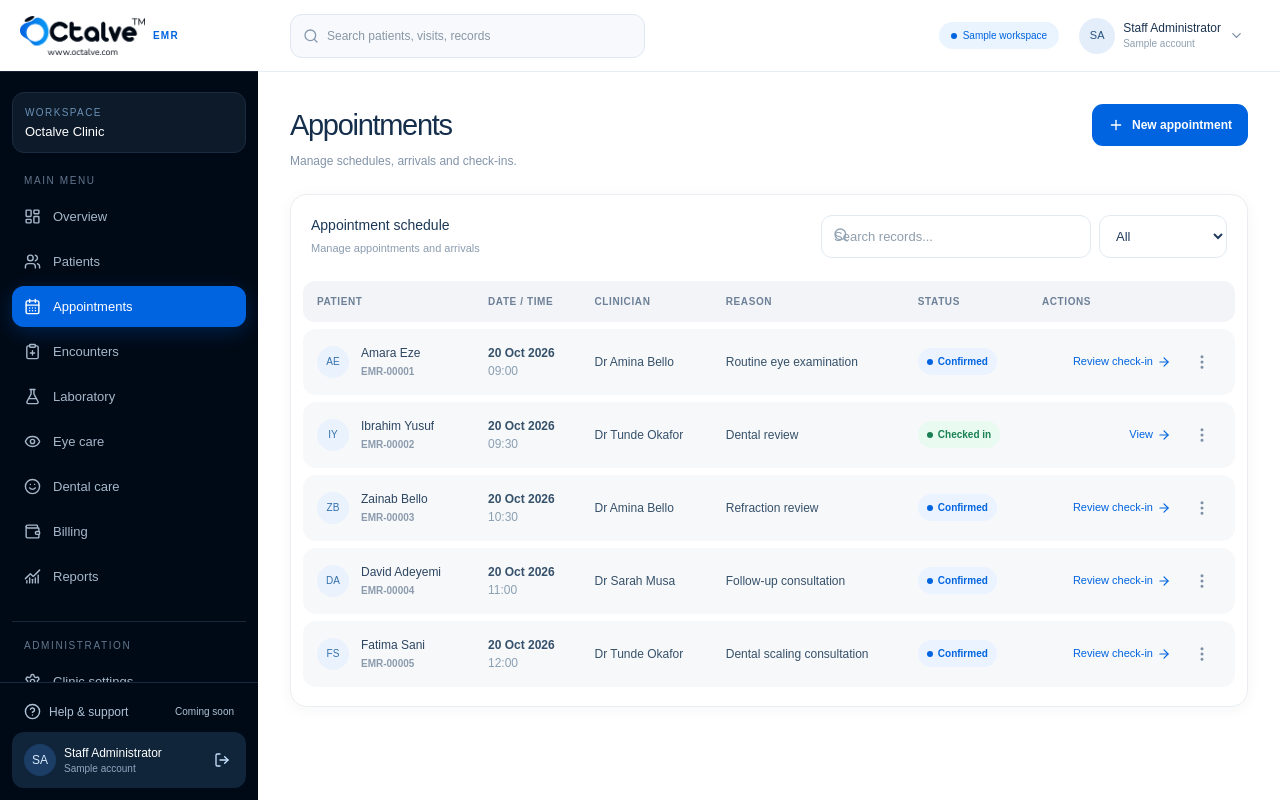
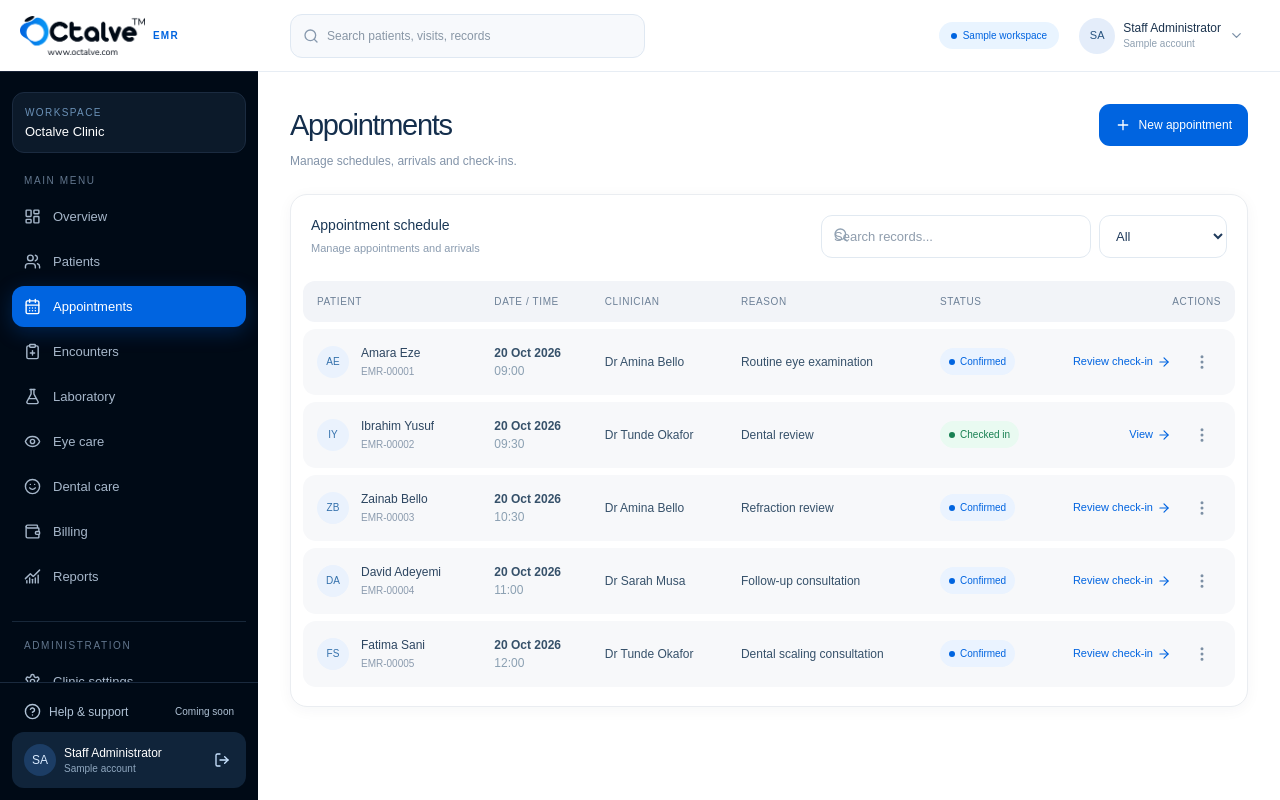
Before and after one commit to octalve-core/octalve-emr, a Next.js app: page /dashboard/appointments in a window 1280 px wide. Built offline with nearby package versions, Linux system fonts and the light colour scheme.

Commit message:
style(emr-e2): use medium font weights and consistent actions column widths

```diff
--- a/app/globals.css
+++ b/app/globals.css
@@ -10,15 +10,15 @@ button{cursor:pointer}
 .emr-input{width:100%;height:43px;border:1px solid #E1E9F1;background:#fff;border-radius:11px;padding:0 12px;font-size:13px;color:#203B5C;outline:none}
 .emr-input:focus,.emr-area:focus{border-color:#0064E0;box-shadow:0 0 0 3px #0064E018}
 .emr-area{width:100%;min-height:90px;border:1px solid #E1E9F1;background:#fff;border-radius:11px;padding:12px;font-size:13px;color:#203B5C;outline:none;resize:vertical}
-.emr-label{display:block;margin-bottom:6px;font-size:11px;font-weight:700;color:#627A91}
-.emr-primary{display:inline-flex;align-items:center;justify-content:center;gap:8px;min-height:42px;border-radius:11px;background:#0064E0;color:white;padding:0 16px;font-size:12px;font-weight:700;transition:background .18s}
+.emr-label{display:block;margin-bottom:6px;font-size:11px;font-weight:500;color:#627A91}
+.emr-primary{display:inline-flex;align-items:center;justify-content:center;gap:8px;min-height:42px;border-radius:11px;background:#0064E0;color:white;padding:0 16px;font-size:12px;font-weight:500;transition:background .18s}
 .emr-primary:hover{background:#0052B8}
-.emr-secondary{display:inline-flex;align-items:center;justify-content:center;gap:8px;min-height:42px;border:1px solid #E1E8F0;border-radius:11px;background:white;color:#31506E;padding:0 15px;font-size:12px;font-weight:700}
+.emr-secondary{display:inline-flex;align-items:center;justify-content:center;gap:8px;min-height:42px;border:1px solid #E1E8F0;border-radius:11px;background:white;color:#31506E;padding:0 15px;font-size:12px;font-weight:500}
 .emr-secondary:hover{background:#F4F8FC}
-.emr-th{text-align:left;color:#6D8097;text-transform:uppercase;letter-spacing:.06em;font-size:10px;font-weight:700;padding:13px 17px;background:#F7F9FC}
+.emr-th{text-align:left;color:#6D8097;text-transform:uppercase;letter-spacing:.06em;font-size:10px;font-weight:500;padding:13px 17px;background:#F7F9FC}
 .emr-td{padding:15px 17px;border-bottom:1px solid #F0F3F8;font-size:12px;color:#36516A;vertical-align:middle}
 .emr-table{width:100%;border-collapse:collapse}
-.emr-pill{display:inline-flex;align-items:center;gap:5px;white-space:nowrap;border-radius:999px;padding:6px 9px;font-size:10px;font-weight:700}
+.emr-pill{display:inline-flex;align-items:center;gap:5px;white-space:nowrap;border-radius:999px;padding:6px 9px;font-size:10px;font-weight:500}
 .emr-pill::before{content:"";width:6px;height:6px;border-radius:999px;background:currentColor}
 .emr-pill-green{background:#E9FAF1;color:#188052}
 .emr-pill-blue{background:#EAF3FF;color:#0064E0}
@@ -42,7 +42,7 @@ button{cursor:pointer}
 /* Mobile/tablet clinical record cards — never a horizontally scrollable desktop table. */
 .emr-mobile-record{min-width:0;border:1px solid #EDF0F4;border-radius:15px;background:#F7F8FA;padding:13px 12px;box-shadow:0 1px 0 rgba(10,41,75,.015)}
 .emr-mobile-record-icon{display:grid;place-items:center;flex:none;width:40px;height:40px;border-radius:13px;background:#EAF3FF;color:#0064E0}
-.emr-mobile-reference{display:inline-flex;max-width:100%;overflow-wrap:anywhere;border-radius:999px;background:#FFFFFF;padding:4px 8px;font-size:10px;font-weight:600;color:#7890A7}
+.emr-mobile-reference{display:inline-flex;max-width:100%;overflow-wrap:anywhere;border-radius:999px;background:#FFFFFF;padding:4px 8px;font-size:10px;font-weight:500;color:#7890A7}
 .emr-mobile-record .emr-pill{padding:5px 8px;font-size:10px}
 @media(max-width:359px){.emr-mobile-record{padding:11px 10px}.emr-mobile-record-icon{width:36px;height:36px}}
 
@@ -58,7 +58,7 @@ html,body{background:#fff}
 .emr-action-close{width:32px;height:32px;display:grid;place-items:center;border-radius:9px;color:#7489a0}
 .emr-action-close:hover{background:#f2f5f9}
 .emr-action-items{display:grid;gap:5px;padding-top:9px}
-.emr-action-option{display:flex;align-items:center;gap:12px;width:100%;min-height:46px;border-radius:11px;padding:8px 10px;color:#28435e;text-align:left;font-size:12px;font-weight:650}
+.emr-action-option{display:flex;align-items:center;gap:12px;width:100%;min-height:46px;border-radius:11px;padding:8px 10px;color:#28435e;text-align:left;font-size:12px;font-weight:500}
 .emr-action-option:hover,.emr-action-option:focus-visible{background:#f4f6f9}
 .emr-action-symbol{display:grid;place-items:center;flex:none;width:34px;height:34px;border-radius:11px;background:#e9f2ff;color:#0064e0}
 .emr-action-danger{color:#cb3343}.emr-action-danger .emr-action-symbol{background:#ffebed;color:#cb3343}
@@ -66,9 +66,9 @@ html,body{background:#fff}
 .emr-soft-icon{display:grid;place-items:center;width:44px;height:44px;border-radius:14px;background:#eaf3ff;color:#0064e0}
 .emr-soft-icon.green{background:#dcfae9;color:#14875b}.emr-soft-icon.orange{background:#fff1d9;color:#bf771a}.emr-soft-icon.violet{background:#f2eafa;color:#8256ba}
 .emr-quick-grid{display:grid;grid-template-columns:repeat(4,minmax(0,1fr));gap:12px}
-.emr-quick-item{display:flex;align-items:center;flex-direction:column;gap:10px;min-width:0;text-align:center;font-size:11px;font-weight:650;color:#29415b;padding:10px 2px;border-radius:13px}
+.emr-quick-item{display:flex;align-items:center;flex-direction:column;gap:10px;min-width:0;text-align:center;font-size:11px;font-weight:500;color:#29415b;padding:10px 2px;border-radius:13px}
 .emr-quick-item:hover{background:#f5f9ff}
-.emr-record-link{font-weight:700;color:#0064e0;text-decoration:none}
+.emr-record-link{font-weight:500;color:#0064e0;text-decoration:none}
 .emr-record-link:hover{text-decoration:underline}
 @media(max-width:767px){
  .emr-action-overlay{background:#08152c8c;display:flex;align-items:flex-end}
@@ -77,7 +77,14 @@ html,body{background:#fff}
  .emr-action-head{padding:14px 5px 20px}
  .emr-action-option{min-height:59px;margin:3px 0;padding:10px 12px;background:#f7f8fa;font-size:14px}
  .emr-action-option:hover{background:#edf3ff}
- .emr-action-cancel{display:block;width:100%;margin-top:15px;border-radius:28px;border:1px solid #0064e0;padding:15px;font-size:14px;font-weight:700;color:#0064e0}
+ .emr-action-cancel{display:block;width:100%;margin-top:15px;border-radius:28px;border:1px solid #0064e0;padding:15px;font-size:14px;font-weight:500;color:#0064e0}
  .emr-quick-grid{gap:5px}.emr-quick-item{font-size:10px}
  .emr-dialog{border-radius:24px 24px 0 0}
 }
+
+/* E2: separate, consistently aligned desktop status and action columns. */
+.emr-table .emr-actions-cell{width:125px;min-width:125px;text-align:right}
+.emr-table .emr-money{text-align:right;font-variant-numeric:tabular-nums}
+.emr-table .emr-status-cell{white-space:nowrap}
+.emr-table .emr-th:last-child{text-align:right;width:125px;min-width:125px}
+.emr-table .emr-td:last-child{text-align:right;white-space:nowrap}
```
